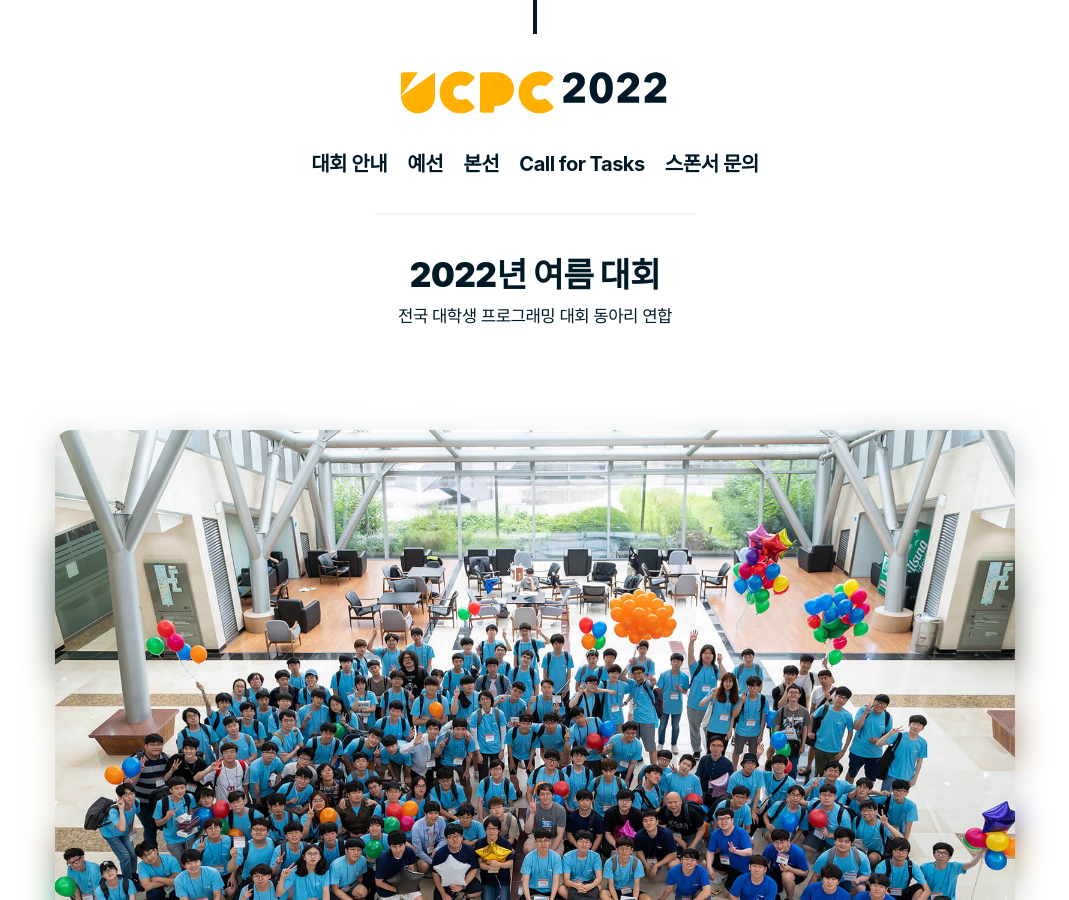
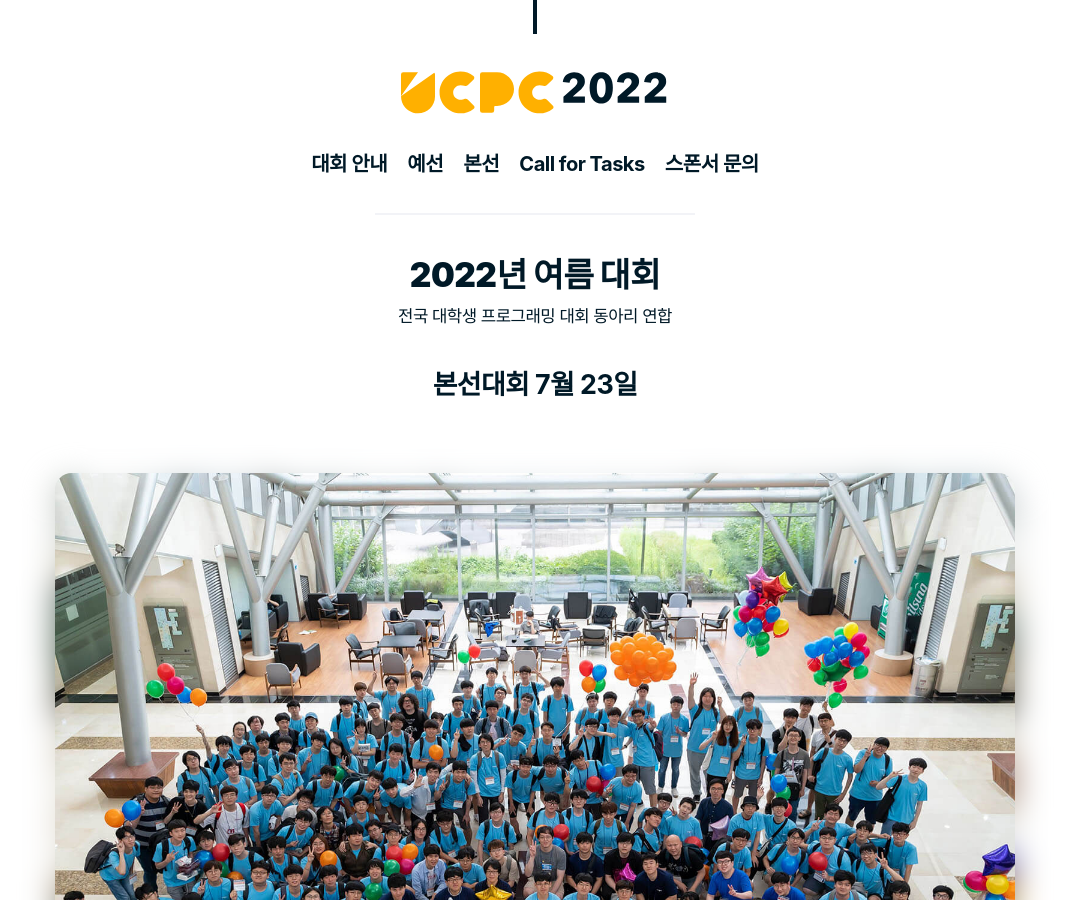
Before and after one commit to ucpcc/2022, a Jekyll site: the page built from index.md, in a window 1280 px wide and 900 px high. Shown: the whole window, without its empty margins (105-1174 px from the left). Built offline with Jekyll 4.4.1, drawn with Linux system fonts in a browser that asks for light colours; some web fonts are replaced.

Commit message:
Update home.html

```diff
--- a/_layouts/home.html
+++ b/_layouts/home.html
@@ -16,7 +16,8 @@
     <div style="height: 2rem;"></div>
     <div class="contents">
       <div class="main_caption">
-      <div class="main_notice">
+        <div class="main_notice">
+          <b>본선대회 7월 23일</b>
         </div>
       </div>
     </div>
```
